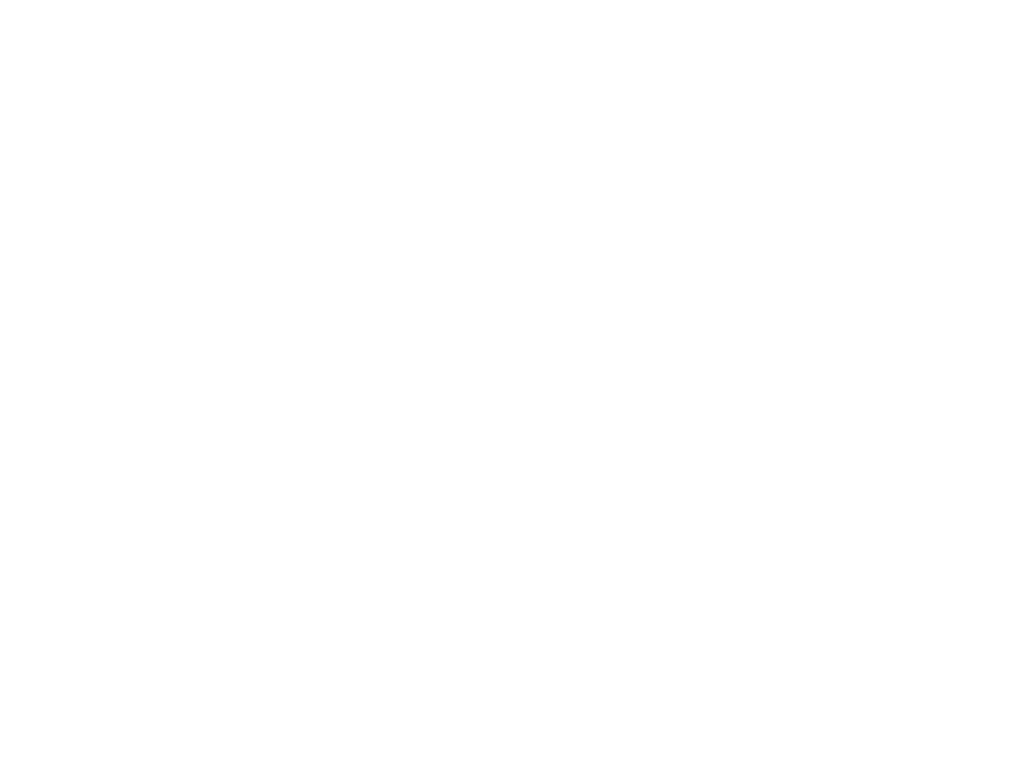
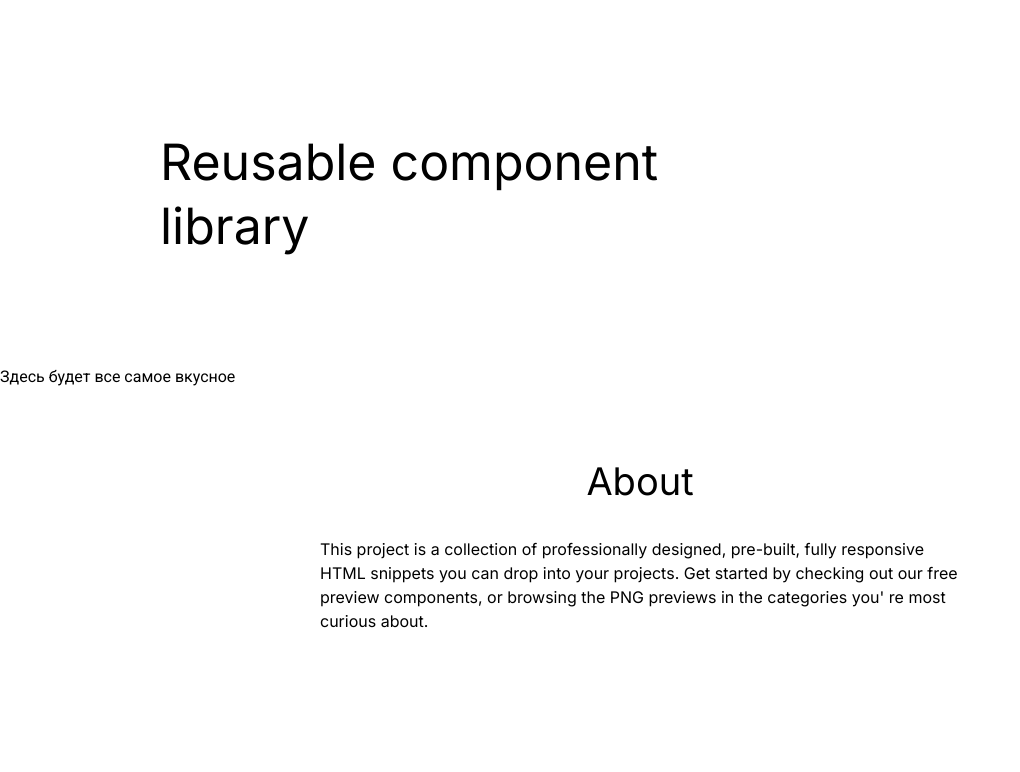
Before and after one commit to js-tasks-ru/htmlcss-20211125_pavelmaks648, a website: page index.html in a window 1280 px wide. Shown: the whole page, without its empty margins (0-1020 px from the left). Drawn offline with Linux system fonts and the light colour scheme.

Commit message:
03-01-Task 3 Loyaut for main page

```diff
--- a/assets/css/main.css
+++ b/assets/css/main.css
@@ -1,6 +1,7 @@
 @import '../fonts/fonts.css';
-
-:root {
+@import '../../components/header/header.css';
+@import '../../components/footer/foter.css';
+: root {
     --white: #ffffff;
     --black: #212429;
     --pink: #F784AD;
@@ -11,10 +12,8 @@
     --grey-2: #DDE2E5;
     --grey-3: #ACB5BD;
     --grey-4: #495057;
-
     --error: var(--red);
     --success: var(--blue);
-
     --primary: var(--blue);
     --secondary: var(--purple);
 }
--- a/assets/fonts/fonts.css
+++ b/assets/fonts/fonts.css
@@ -1 +1,2 @@
 @import url('https://fonts.googleapis.com/css2?family=Roboto:ital,wght@0,100;0,300;0,400;0,500;0,700;0,900;1,100;1,300;1,400;1,500;1,700;1,900&display=swap');
+@import url('https://fonts.googleapis.com/css2?family=Inter&display=swap');
--- /dev/null
+++ b/components/footer/__content/footer__content.css
@@ -0,0 +1,10 @@
+.footer__content {
+    max-width: 640px;
+    font-family: Inter;
+    font-style: normal;
+    font-weight: normal;
+    font-size: 16px;
+    line-height: 24px;
+    margin: 0px;
+    padding-bottom: 136px;
+}
--- /dev/null
+++ b/components/footer/__title/footer__title.css
@@ -0,0 +1,10 @@
+.footer__title {
+    font-family: Inter;
+    font-style: normal;
+    font-weight: 500;
+    font-size: 38px;
+    line-height: 48px;
+    margin: 0px;
+    padding-top: 71px;
+    padding-bottom: 32px;
+}
--- /dev/null
+++ b/components/footer/foter.css
@@ -0,0 +1,8 @@
+@import '../footer/__title/footer__title.css';
+@import '../footer/__content/footer__content.css';
+.footer {
+    display: flex;
+    flex-direction: column;
+    justify-content: center;
+    align-items: center;
+}
--- /dev/null
+++ b/components/header/__title/header__title.css
@@ -0,0 +1,9 @@
+.header__title {
+    font-family: Inter;
+    font-style: normal;
+    font-weight: 500;
+    font-size: 50px;
+    line-height: 64px;
+    padding: 96px 610px 77px 160px;
+    color: var(--black);
+}
--- /dev/null
+++ b/components/header/header.css
@@ -0,0 +1,5 @@
+@import '../header/__title/header__title.css';
+.header {
+    display: block;
+    max-width: 1440px;
+}
--- a/index.html
+++ b/index.html
@@ -3,12 +3,23 @@
 <html lang="ru">
 
 <head>
-    <link rel="stylesheet" href="./assets/css/normalize.css">
-    <link rel="stylesheet" href="./assets/css/main.css">
+    <link rel=" stylesheet " href="./assets/css/normalize.css ">
+    <link rel="stylesheet " href="./assets/css/main.css ">
+    <title>Главная страница</title>
 </head>
 
 <body>
-
+    <header class="header ">
+        <h1 class="header__title ">Reusable component library</h1>
+    </header>
+    <main>
+        <span>Здесь будет все самое вкусное</span>
+    </main>
+    <footer class="footer ">
+        <h2 class="footer__title ">About</h2>
+        <p class="footer__content ">This project is a collection of professionally designed, pre-built, fully responsive HTML snippets you can drop into your projects. Get started by checking out our free preview components, or browsing the PNG previews in the categories you' re
+            most curious about.</p>
+    </footer>
 </body>
 
 </html>
```
